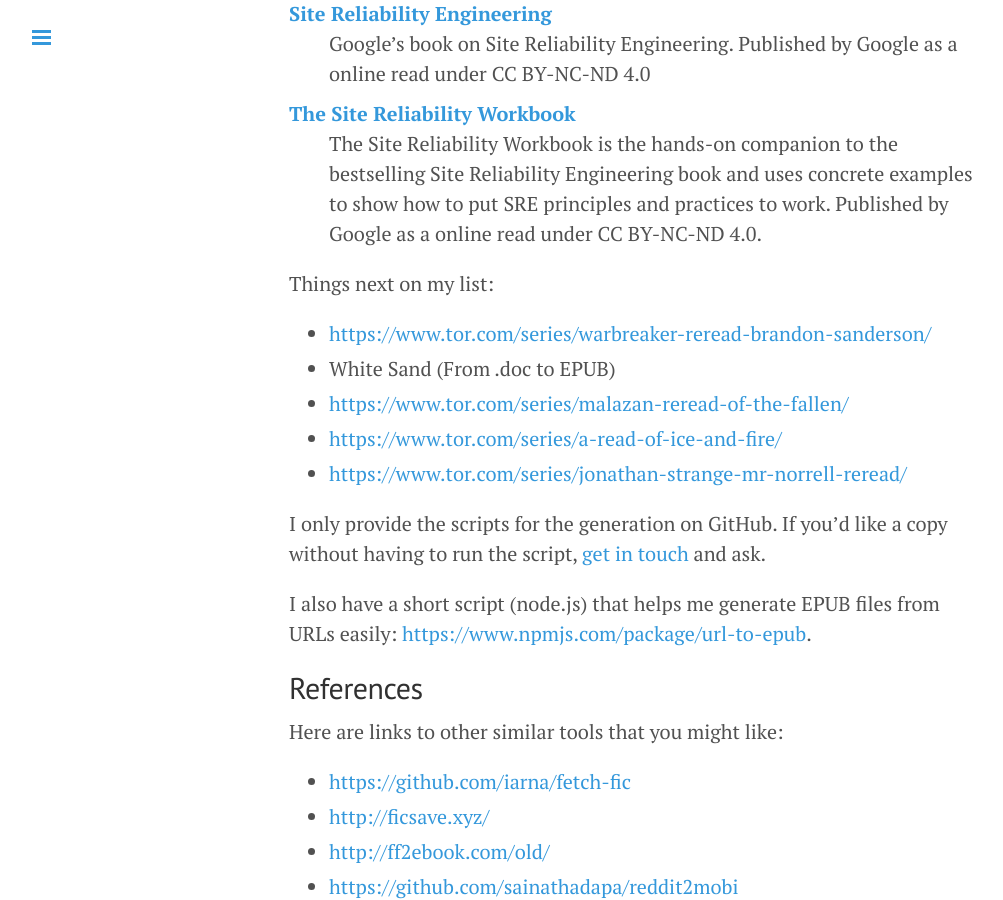
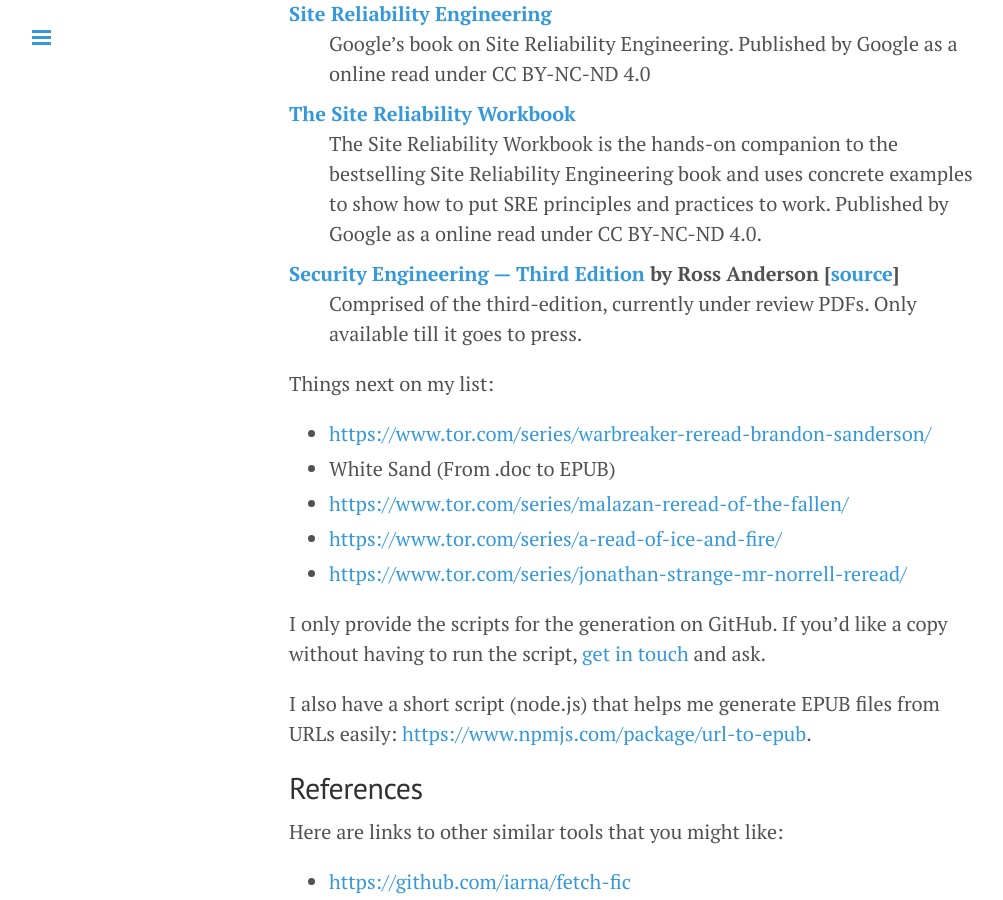
Before and after one commit to captn3m0/captn3m0.github.com, a Jekyll site: the page built from pages/ebooks.md, in a window 1280 px wide and 900 px high, scrolled down 943 px. Shown: the whole window, without its empty margins (1-1004 px from the left). Built offline with Jekyll 4.4.1, drawn with Linux system fonts in a browser that asks for light colours.

Commit message:
Adds se3 book

```diff
--- a/pages/ebooks.md
+++ b/pages/ebooks.md
@@ -36,6 +36,9 @@
 [The Site Reliability Workbook][sre]
 : The Site Reliability Workbook is the hands-on companion to the bestselling Site Reliability Engineering book and uses concrete examples to show how to put SRE principles and practices to work. Published by Google as a online read under CC BY-NC-ND 4.0.
 
+[Security Engineering — Third Edition][se3] by Ross Anderson [[source](https://www.cl.cam.ac.uk/~rja14/book.html)]
+: Comprised of the third-edition, currently under review PDFs. Only available till it goes to press.
+
 Things next on my list:
 
 -   <https://www.tor.com/series/warbreaker-reread-brandon-sanderson/>
```
Also changed, not shown: other parts of pages/ebooks.md (+1 -0 lines).
